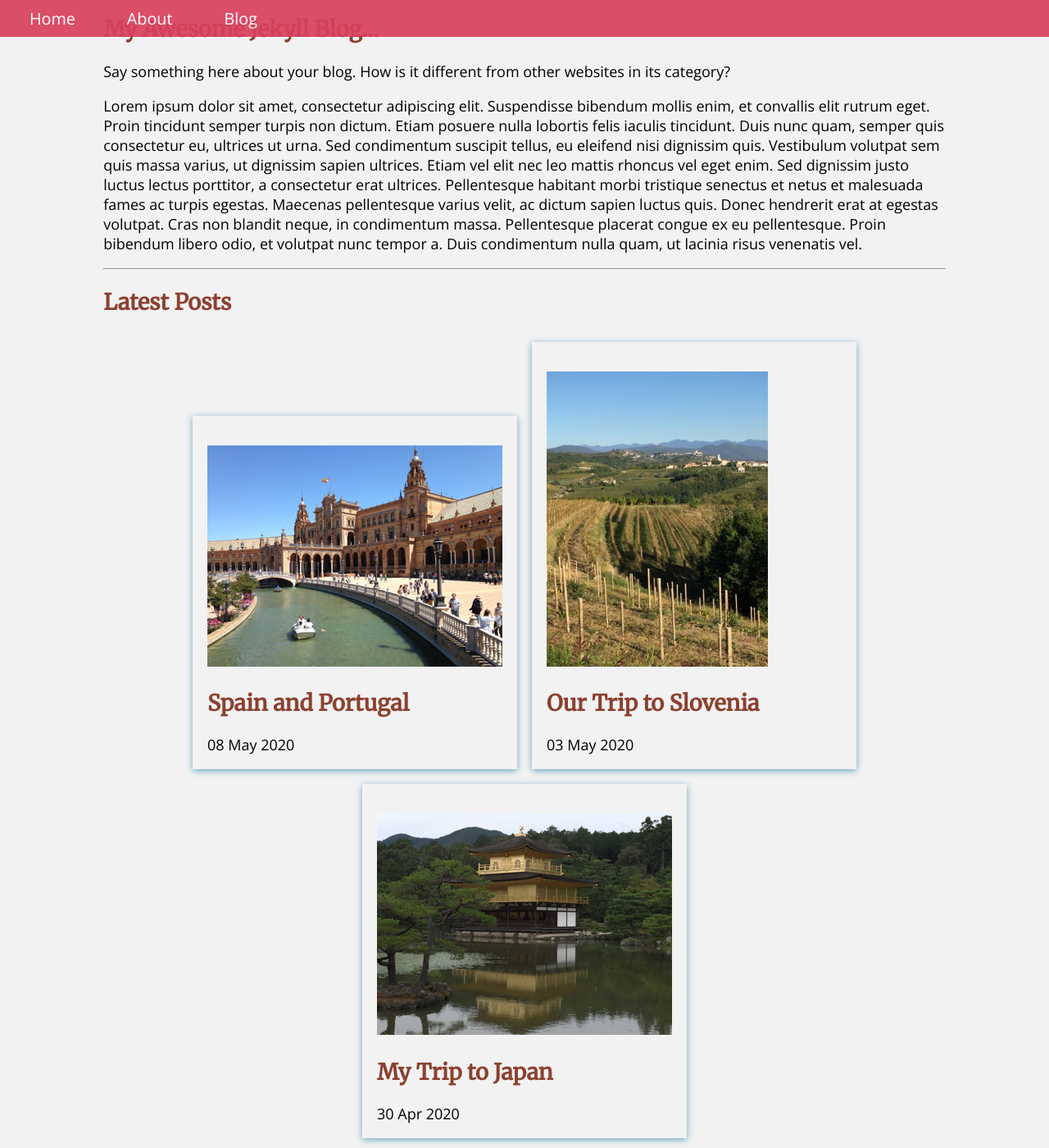
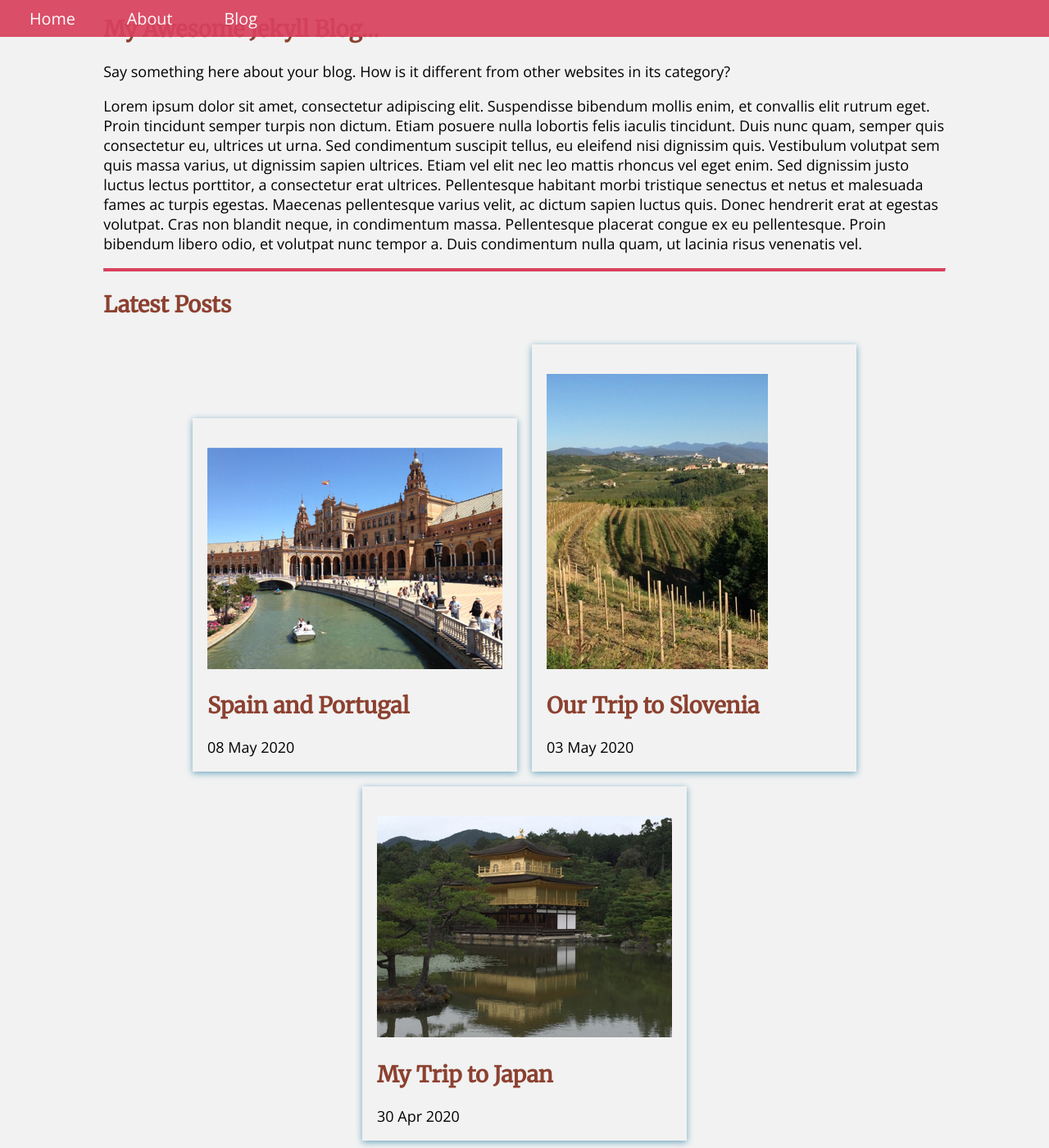
Before and after one commit to placeholdergit/cloneexpjekyllcms, a Jekyll site: the page built from index.md, in a window 1280 px wide and 1400 px high, scrolled down 409 px. Shown: the whole window at 82% size. Built offline with Jekyll 4.4.1, drawn with Linux system fonts in a browser that asks for light colours; a script that is not in the unit is left out.

Commit message:
Colored and weighted <hr>

```diff
--- a/_sass/main.scss
+++ b/_sass/main.scss
@@ -62,6 +62,10 @@ a:active {
 // div.card img {
 //   max-width: 90vw;
 // }
+hr {
+  color: $backgroundColor;
+  border-top: 4px solid $Bright-red-1;
+}
 nav {
   font-size: 1.1em;
   // background-color: #B2D732;
```
